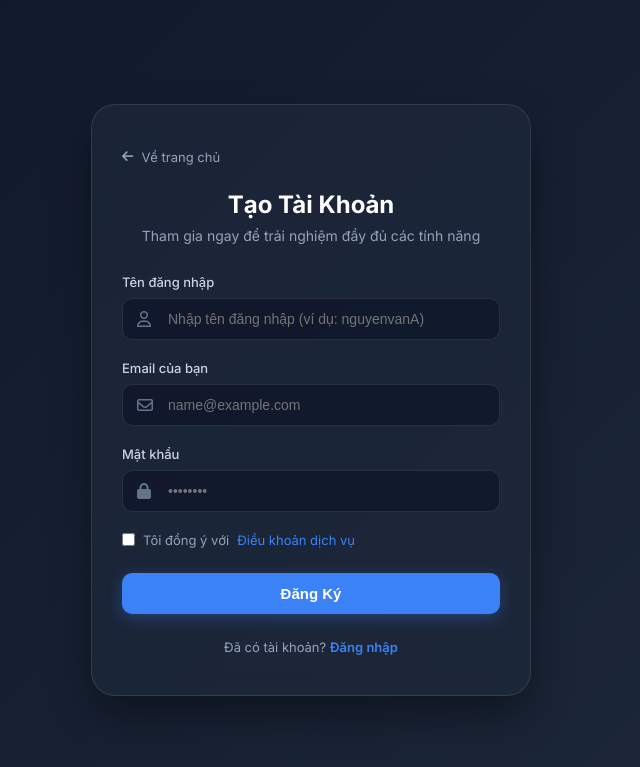
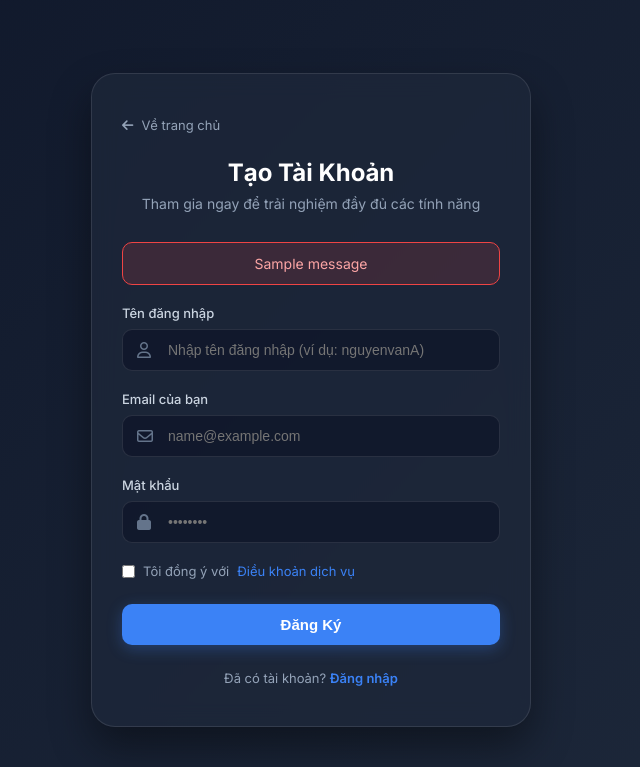
Before and after one commit to datminh-sys/bacxiu, a Django app: page /register/ in a window 1280 px wide. Shown: the top 767 px of the page, without its empty margins (329-969 px from the left). Run offline with Django 5.2, Linux system fonts and the light colour scheme; one stand-in notice (Sample message) is shown.

Commit message:
s
Add message display for user feedback during registration.

```diff
--- a/myapp/templates/register.html
+++ b/myapp/templates/register.html
@@ -181,7 +181,13 @@
             <h1>Tạo Tài Khoản</h1>
             <p>Tham gia ngay để trải nghiệm đầy đủ các tính năng</p>
         </div>
-
+{% if messages %}
+    <div style="color: #fca5a5; background: rgba(239, 68, 68, 0.15); border: 1px solid #ef4444; padding: 12px; border-radius: 10px; margin-bottom: 20px; text-align: center; font-size: 14px;">
+        {% for message in messages %}
+            {{ message }}<br>
+        {% endfor %}
+    </div>
+{% endif %}
         <!-- THAY ĐỔI QUAN TRỌNG: Form dùng method="POST" và thêm CSRF Token -->
         <form method="POST" action="">
             {% csrf_token %}
```
